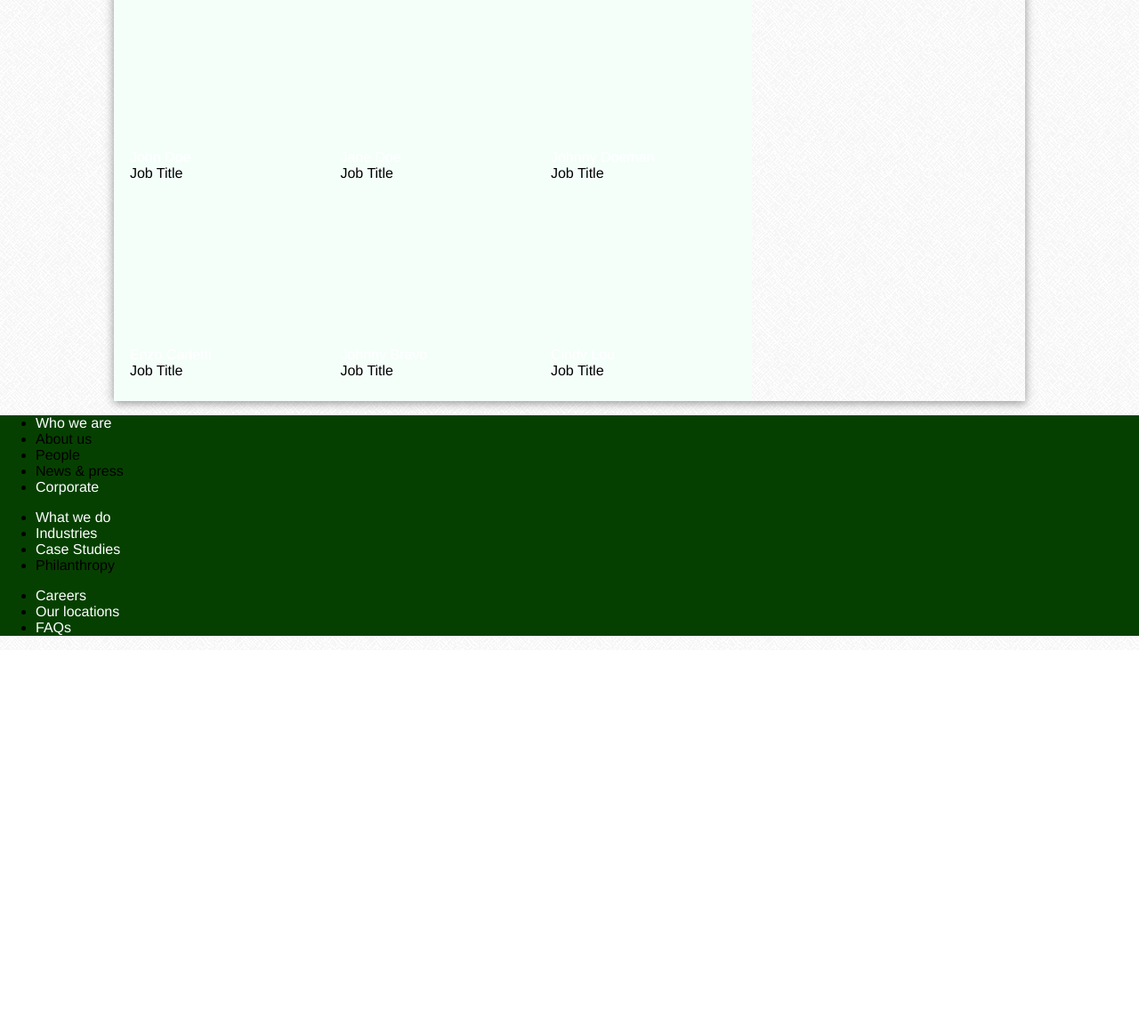
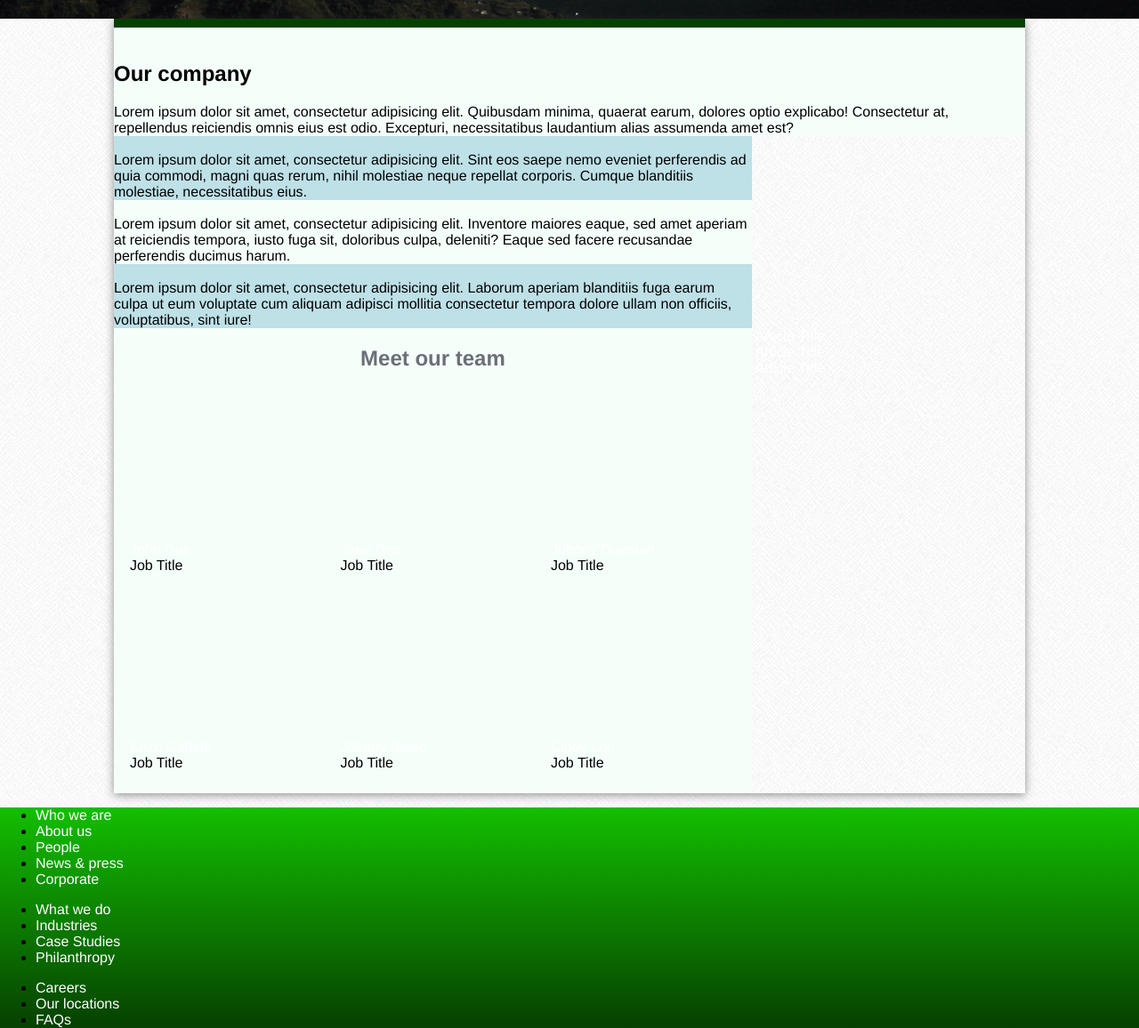
Before and after one commit to Enzofromspace/Week4project, a website: page index.html in a window 1280 px wide. Shown: the part 779-1935 px from the top of the page at 89% size. Before the commit the page ends 1510 px from the top, so only its background shows below. Drawn offline with Linux system fonts and the light colour scheme.

Commit message:
fixed gruntfile, changed header image, messed with gradients

```diff
--- a/CSS/style.scss
+++ b/CSS/style.scss
@@ -11,9 +11,13 @@ $mgreen: #0D7F00;
 $lgreen: #13BF00;
 $white: #F5FFFA;
 
+html, body{
+	height: 100%;
+}
 body{
 	font-family: Helvetica, sans-serif;
 	background: url(../images/greyzz.png);
+	margin:0;
 
 	p{
 		margin: 0;
@@ -27,8 +31,10 @@ body{
 
 .nav ul{
 	background-color: #222d3f;
+	width: 100%;
 	padding:1%;
 	margin: 0;
+	position:fixed;
   	background: -webkit-gradient(linear, left top, left bottom, color-stop(0%,rgba(34,45,63,1)), color-stop(64%,rgba(42,71,102,1)), color-stop(64%,rgba(42,71,102,1)), color-stop(100%,rgba(78,100,123,1))); /* Chrome,Safari4+ */
 
 	li{
@@ -56,6 +62,7 @@ header{
 	background: url(../images/NIedit.jpg);
 	background-size: cover;
 	background-position: center;
+	background-attachment: fixed;
 	padding:100px;
 	height:100%;
 	// resize image to 1300px wide
@@ -103,5 +110,9 @@ aside{
 
 footer{
 	clear:both;
-	background: $dgreen;
+	background-image:
+	  linear-gradient(
+        to top,
+        $dgreen, $lgreen);
+
 }
--- a/Gruntfile.js
+++ b/Gruntfile.js
@@ -7,14 +7,14 @@ module.exports = function(grunt) {
    sass: {
    	dist: {
    	 	files: {
-   	 		'css/main.css' : 'css/main.scss'
+   	 		'css/style.css' : 'css/style.scss'
    	 	}
 
    	}
    },
  watch: {
  	css:{
- 		files: ['css/main.scss'],
+ 		files: ['css/style.scss'],
  		tasks: ['sass', 'autoprefixer']
  		}
  	},
@@ -26,7 +26,7 @@ module.exports = function(grunt) {
  			browsers: ['last 5 version', 'ie 7', 'ie 8', 'ie 9']
  		},
  		no_dest: {
- 			src: 'css/main.css'
+ 			src: 'css/style.css'
  		}
  	},
  	connect: {
--- a/index.html
+++ b/index.html
@@ -6,7 +6,6 @@
 	<link rel="stylesheet" href="CSS/style.css">
 </head>
 <body>
-	<div class="wrapper">
 		<div class="nav">
 			<ul>
 				<li><a href="#">About</a></li>
@@ -89,16 +88,16 @@
 			<div class="categories">
 				<ul>
 					<li><a href="#">Who we are</a></li>
-					<li><a href="#"></a>About us</li>
-					<li><a href="#"></a>People</li>
-					<li><a href="#"></a>News & press</li>
+					<li><a href="#">About us</a></li>
+					<li><a href="#">People</a></li>
+					<li><a href="#">News & press</a></li>
 					<li><a href="#">Corporate</a></li>
 				</ul>
 				<ul>
 					<li><a href="#">What we do</a></li>
 					<li><a href="#">Industries</a></li>
 					<li><a href="#">Case Studies</a></li>
-					<li><a href="#"></a>Philanthropy</li>
+					<li><a href="#">Philanthropy</a></li>
 				</ul>
 				<ul>
 					<li><a href="#">Careers</a></li>
@@ -107,6 +106,5 @@
 				</ul>
 			</div>
 		</footer>
-	</div> <!-- Wrapper closes -->
 </body>
 </html>
```
Also changed, not shown: CSS/style.css.
